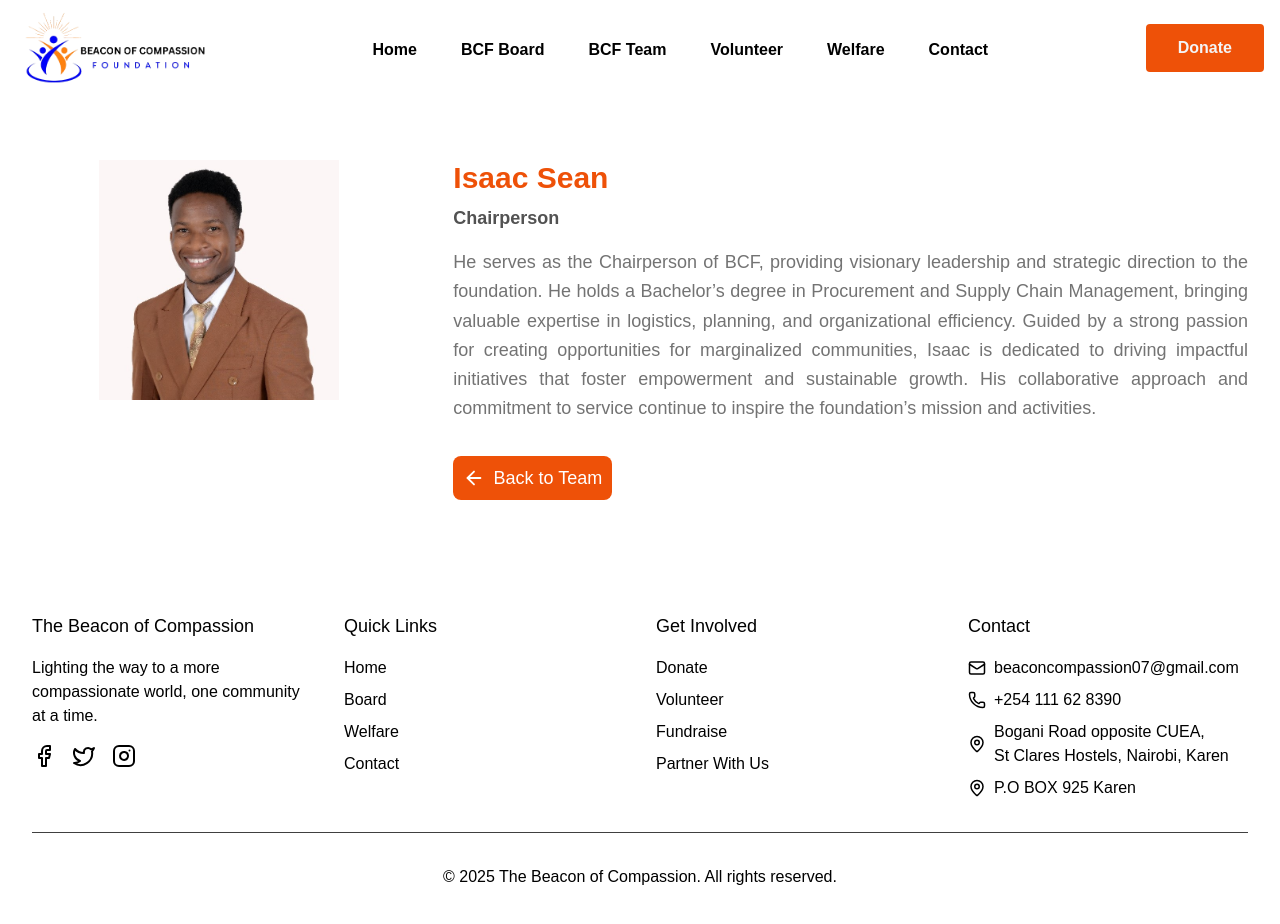
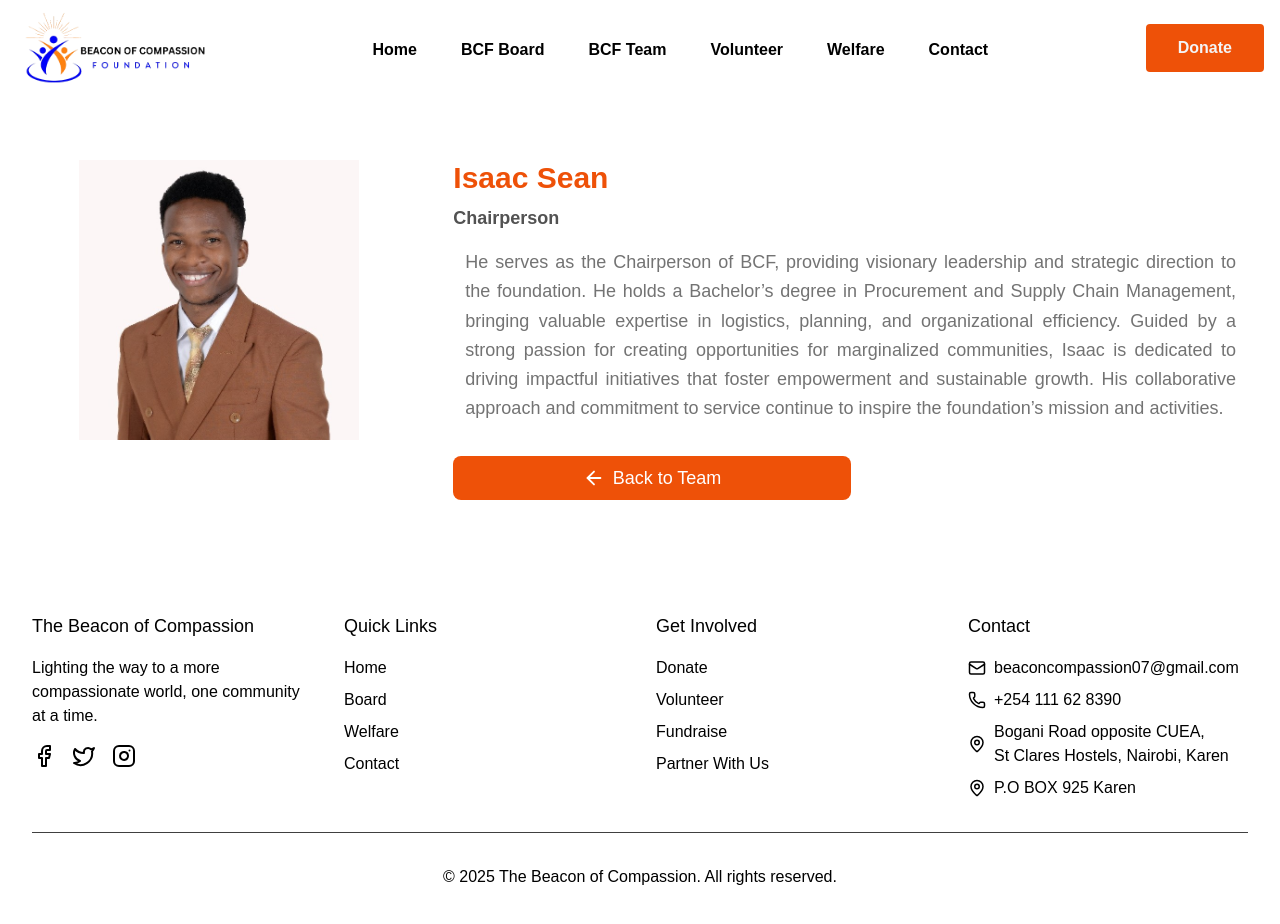
Before and after one commit to Ariel-joe/BCF, a React (Vite) app: page /profile/1 in a window 1280 px wide. Shown: the top 924 px of the page. Built offline with nearby package versions, Linux system fonts and the light colour scheme; a web font is replaced by a local one.

Commit message:
update onteam profile

```diff
--- a/src/components/ProfileCard.jsx
+++ b/src/components/ProfileCard.jsx
@@ -9,9 +9,9 @@ const ProfileCard = ({ BoardMember }) => {
                 <img
                     src={image}
                     alt="Executive Director"
-                    className="w-32 h-32 rounded-full mx-auto mb-6"
+                    className="w-42 h-42 rounded-full mx-auto mb-6"
                 />
-                <div className="border-l-4 pl-2 border-neutral-400">
+                <div className="border-l-4 pl-2 border-black">
                     <h3 className="text-2xl text-black font-semibold mb-2">
                         {name}
                     </h3>
--- a/src/pages/Teamprofile.jsx
+++ b/src/pages/Teamprofile.jsx
@@ -43,7 +43,7 @@ const TeamProfile = () => {
                                 <img
                                     src={member.image}
                                     alt="Sarah Kimani"
-                                    className="w-60 h-60 mx-auto "
+                                    className="w-70 h-70 mx-auto "
                                 />
 
 
@@ -60,12 +60,12 @@ const TeamProfile = () => {
                                 </p>
 
 
-                                <p className="text-lg text-neutral-500 mb-8 text-justify leading-relaxed">
+                                <p className="text-lg text-neutral-500 mb-8 px-3 text-justify leading-relaxed">
                                     {member.description}
                                 </p>
                                 <Link
                                     to={"/team"}
-                                    className="text-white bg-(--color-logo-orange) max-w-[20%] p-2 rounded-lg hover:text-neutral-900 text-lg flex items-center justify-center"
+                                    className="text-white bg-(--color-logo-orange) w-[50%] p-2 rounded-lg hover:text-neutral-900 text-lg flex items-center justify-center"
                                 >
                                     <ArrowLeft size={22} className="mr-2" />
                                     Back to Team
```
